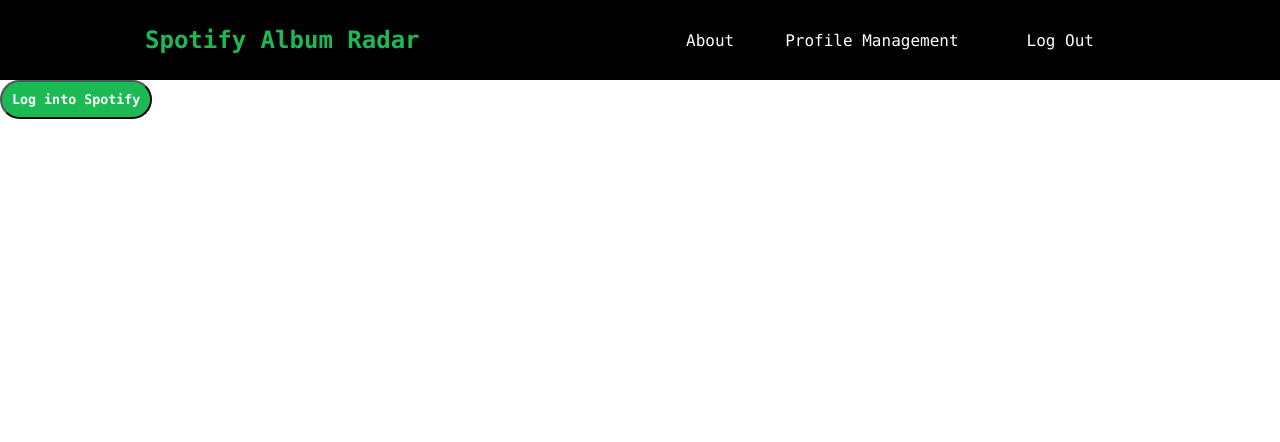
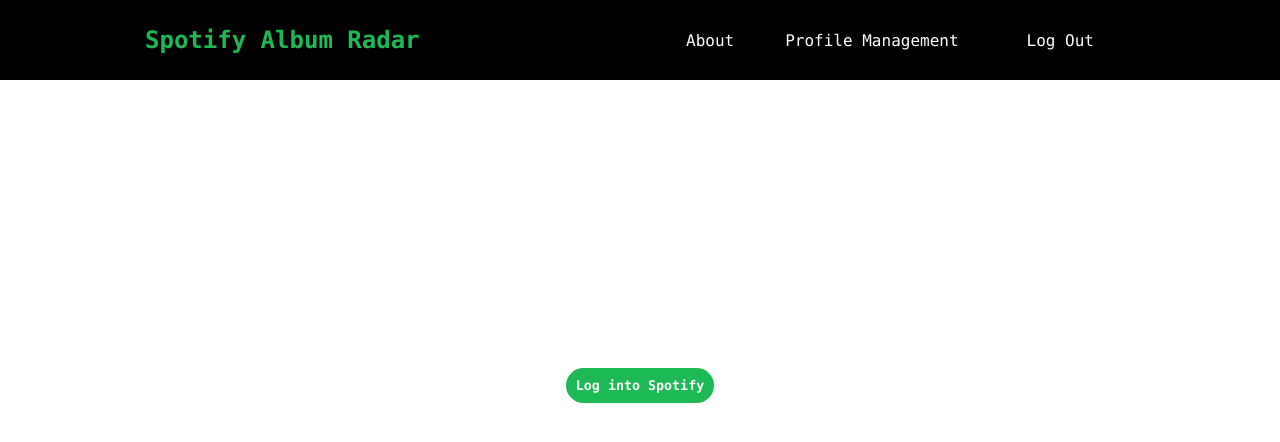
Before and after one commit to nksiu/Spotify-Album-Radar, a React (Create React App) app in the folder frontend/: page / in a window 1280 px wide. Shown: the top 442 px of the page. Built offline with nearby package versions, Linux system fonts and the light colour scheme.

Commit message:
moved login div to center of screen

```diff
--- a/frontend/src/components/navbar/NavBar.js
+++ b/frontend/src/components/navbar/NavBar.js
@@ -96,7 +96,7 @@
 
 export default function NavBar(props) {
   const logOut = async () => {
-    window.localStorage.setItem('access_token', '');
+    await window.localStorage.setItem('access_token', '');
     window.location.reload(true);
   }
 
--- a/frontend/src/page/Home.js
+++ b/frontend/src/page/Home.js
@@ -5,11 +5,17 @@
 const Login = styled.button`
   padding: 10px;
   border-radius: 99px;
+  border: none;
   background-color: #1db954;
   font-weight: 800;
   color: white;
   text-decoration: none;
   text-align: center;
+`
+const Parent = styled.div`
+  text-align: center;
+  top: 40%;
+  position: relative;
 `
 
 const Home = ({ token }) => {
@@ -25,9 +31,11 @@
         token ?
           <NewReleases token={token} />
           :
-          <Login onClick={() => window.location = 'http://localhost:5000/login'}>
-            Log into Spotify
-          </Login>
+          <Parent>
+            <Login onClick={() => window.location = 'http://localhost:5000/login'}>
+              Log into Spotify
+            </Login>
+          </Parent>
       }
     </div>
   );
```
